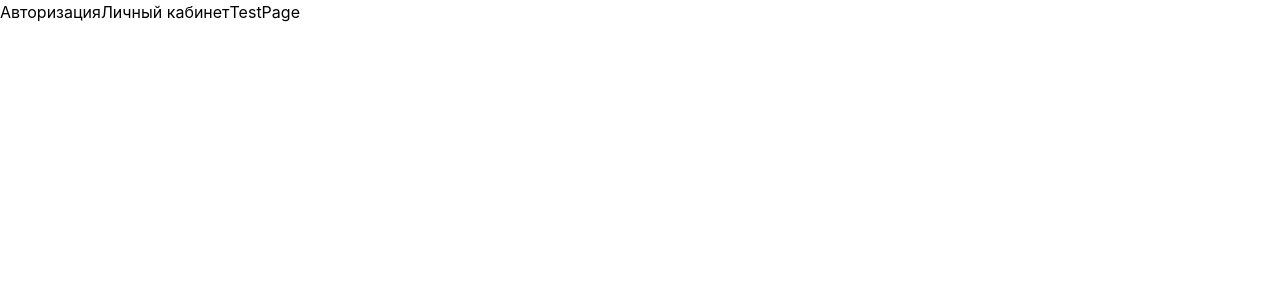
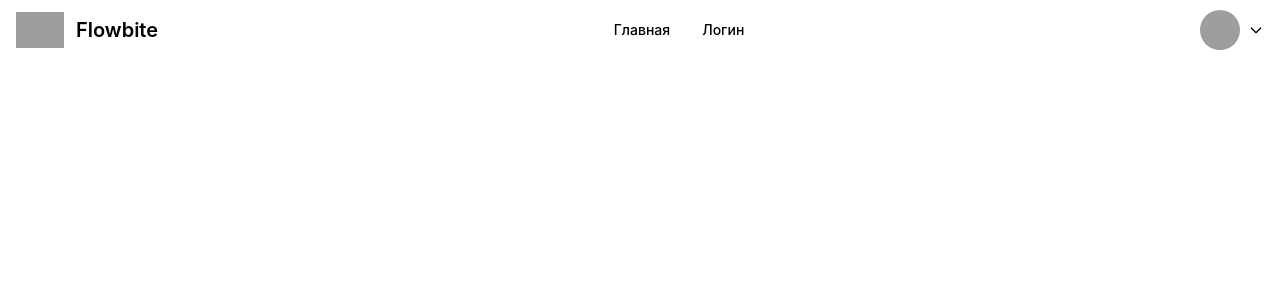
Before and after one commit to EmaciatedStudent/WorkspaceFront, a React (Create React App) app: page / in a window 1280 px wide. Shown: the top 300 px of the page. Built offline with nearby package versions, Linux system fonts and the light colour scheme; grey boxes are pictures that could not be loaded.

Commit message:
added header

```diff
--- a/package.json
+++ b/package.json
@@ -9,6 +9,7 @@
     "@testing-library/react": "^13.4.0",
     "@testing-library/user-event": "^13.5.0",
     "flowbite": "^1.6.5",
+    "flowbite-react": "^0.4.4",
     "react": "^18.2.0",
     "react-dom": "^18.2.0",
     "react-redux": "^8.0.5",
--- a/src/components/app/App.jsx
+++ b/src/components/app/App.jsx
@@ -1,5 +1,4 @@
 import '../../style/style.scss';
-import Test from '../test_reg/test';
 import {useDispatch, useSelector} from "react-redux";
 import {setCurrentUser} from "../../store/user/slice";
 import {getCurrentUser} from "../../store/user/selectors";
@@ -7,95 +6,28 @@ import {Tab} from '@headlessui/react';
 import {createBrowserRouter, Link, RouterProvider,} from "react-router-dom";
 import UserPage from "../pages/userPage";
 import TestPage from "../pages/test";
+import RootApp from "../rootApp/rootApp";
 import LoginPage from "../pages/loginPage";
-
 
 function App() {
     const dispatch = useDispatch();
     const user = useSelector(getCurrentUser);
 
-    const register = async () => {
-        let data = {
-            "login": "testik29",
-            "name": "testik",
-            "lastname": "testik",
-            "password": "testik",
-            "confirm_password": "testik1",
-            "email": "testik@mail.ru",
-            "group": "4"
-        };
-
-        let res = await fetch('http://workspace.devaid.ru/api/Auth.Registration', {
-            method: 'POST',
-            body: JSON.stringify(data)
-        }).then(response => response.json())
-            .then(json => console.log(json));
-    }
-
-    const login = async () => {
-        let data = {
-            "login": "testik8",
-            "password": "testik",
-            "remember": "Y"
-        };
-
-        let res = await fetch('http://workspace.devaid.ru/api/Auth.Login', {
-            method: 'POST',
-            body: JSON.stringify(data)
-        }).then(response => response.json());
-
-        dispatch(setCurrentUser(res.result.user));
-        console.log(user);
-        console.log(res);
-    }
-
-    const loginByHash = async () => {
-        dispatch(setCurrentUser({"name": "sss"}));
-        console.log(user);
-    }
-
-    const auth = async () => {
-        let data = {
-            "user_id": '1'
-        };
-
-        let res = await fetch('http://workspace.devaid.ru/api/Auth.Authorize', {
-            method: 'POST',
-            body: JSON.stringify(data)
-        }).then(response => response.json())
-            .then(json => console.log(json))
-    }
-
-    const info = async () => {
-        let res = await fetch('http://workspace.devaid.ru/api/Auth.GetUserInfo', {
-            method: 'POST'
-        }).then(response => response.json())
-            .then(json => console.log(json))
-    }
-
-    // вот тут
     const router = createBrowserRouter([
         {
             path: "/",
-            element:
-                <div>
-                    <Link to={'login'}>Авторизация</Link>
-                    <Link to={'userPage'}>Личный кабинет</Link>
-                    <Link to={'test'}>TestPage</Link>
-                </div>,
-        },
+            element: <RootApp/>,
+            children: [
                 {
                     path: "login",
                     element: <LoginPage/>,
                 },
                 {
-            path: "userPage",
-            element: <UserPage/>,
-        },
-        {
                     path: "test",
                     element: <TestPage/>,
-        },
+                }
+            ]
+        }
     ]);
 
     return (
--- /dev/null
+++ b/src/components/header/header.jsx
@@ -0,0 +1,70 @@
+import {Link} from "react-router-dom";
+import {Avatar, Dropdown, Navbar} from "flowbite-react";
+import {useDispatch, useSelector} from "react-redux";
+import {getCurrentUser} from "../../store/user/selectors";
+import {setCurrentUser} from "../../store/user/slice";
+import useAuthService from "../../services/AuthService";
+
+const AppHeader = () => {
+    const dispatch = useDispatch();
+    const user = useSelector(getCurrentUser);
+
+    const {logOut} = useAuthService();
+
+    const logOutClick = async () => {
+        await logOut()
+            .then(res => dispatch(setCurrentUser(null)))
+            .catch(res => console.log(res));
+    }
+
+    return (
+        <header>
+            <Navbar fluid={true} rounded={true}>
+                <Navbar.Brand href="https://flowbite.com/">
+                    <img src="https://flowbite.com/docs/images/logo.svg" className="mr-3 h-6 sm:h-9" alt="Flowbite Logo"/>
+                    <span className="self-center whitespace-nowrap text-xl font-semibold dark:text-white">Flowbite</span>
+                </Navbar.Brand>
+                <div className="flex md:order-2">
+
+                    <Dropdown arrowIcon={true} inline={true} label={<Avatar alt="User settings" img="https://flowbite.com/docs/images/people/profile-picture-5.jpg" rounded={true}/>}>
+                        <Dropdown.Header>
+                            <span className="block text-sm">
+                                {user? user.name + ' ' + user.last_name : ''}
+                            </span>
+                            <span className="block truncate text-sm font-medium">
+                               {user? user.email : ''}
+                            </span>
+                        </Dropdown.Header>
+
+                        <Dropdown.Item>
+                            Личный кабинет
+                        </Dropdown.Item>
+
+                        <Dropdown.Divider/>
+
+                        {
+                            user?
+                                <Dropdown.Item onClick={logOutClick}>
+                                    Sign out
+                                </Dropdown.Item>
+                                : null
+                        }
+                    </Dropdown>
+
+                    <Navbar.Toggle/>
+                </div>
+
+                <Navbar.Collapse>
+                    <Link to={'/'}>
+                        Главная
+                    </Link>
+                    <Link to={'login'}>
+                        Логин
+                    </Link>
+                </Navbar.Collapse>
+            </Navbar>
+        </header>
+    );
+}
+
+export default AppHeader;
--- /dev/null
+++ b/src/components/rootApp/rootApp.jsx
@@ -0,0 +1,15 @@
+import AppHeader from "../header/header";
+import {Outlet} from "react-router-dom";
+
+const RootApp = () => {
+    return(
+        <>
+            <AppHeader/>
+            <main>
+                <Outlet/>
+            </main>
+        </>
+    );
+}
+
+export default RootApp;
--- a/src/components/test_reg/test.jsx
+++ /dev/null
@@ -1,11 +0,0 @@
-import React from "react";
-
-const Test = () => {
-    return (
-        <div>
-            Авторизация
-        </div>
-    )
-}
-
-export default Test;
```
Also changed, not shown: 1 other file (tests, documents, lock files or other folders). Lines whose indentation alone changed are shown as unchanged.
